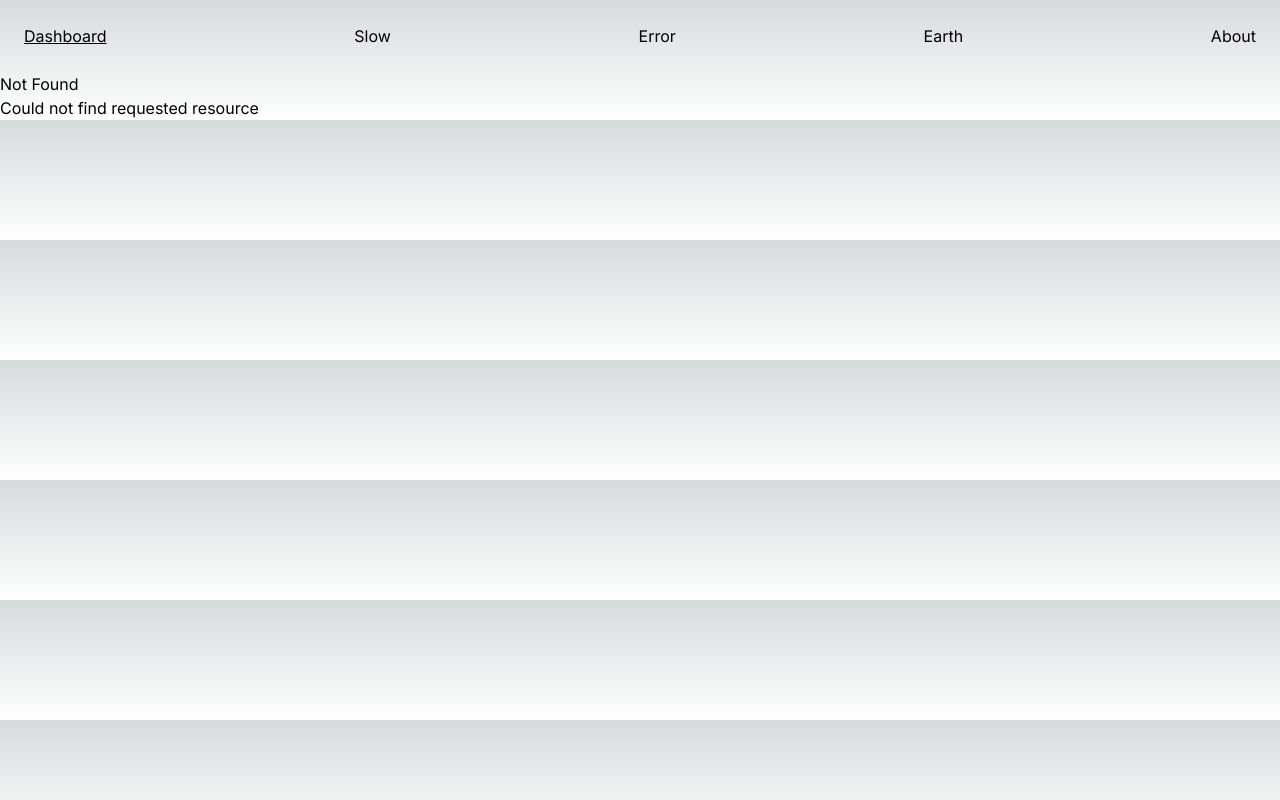
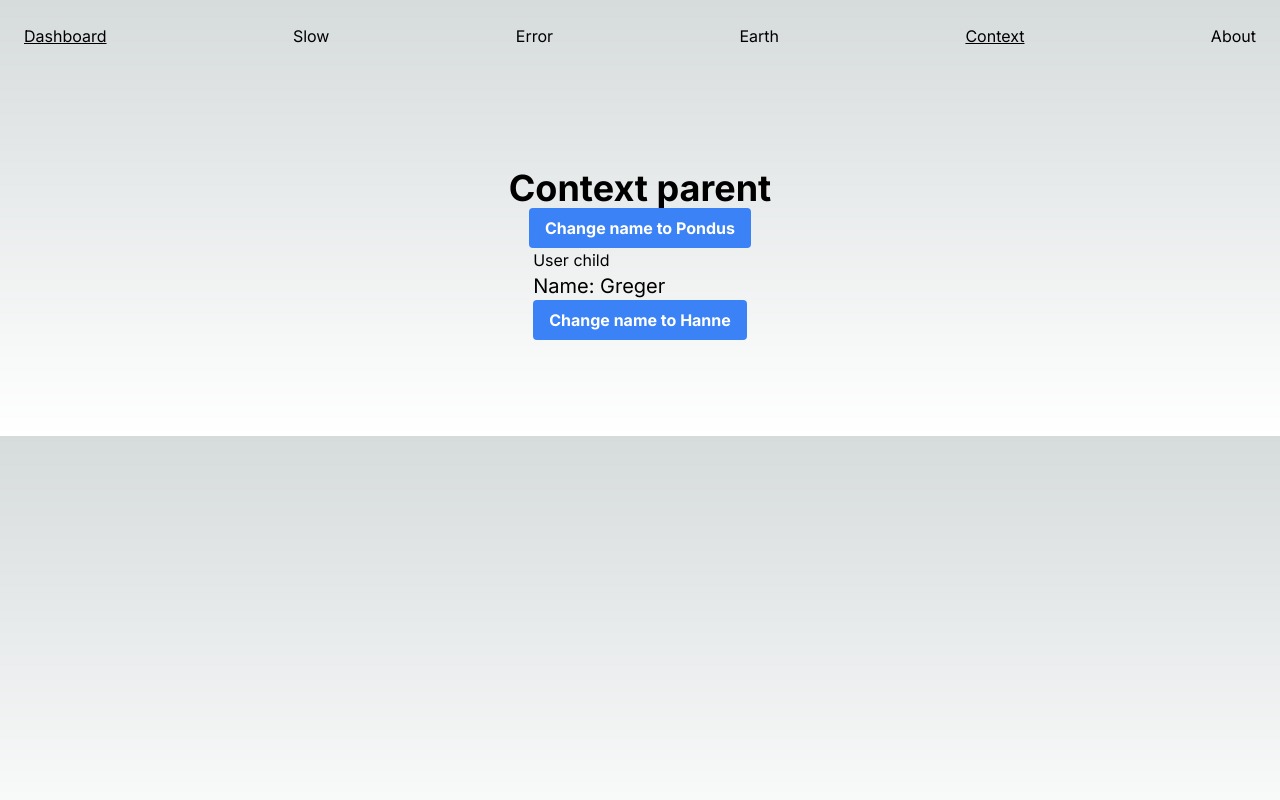
Before and after one commit to JGH153/next-13-demo-project, a Next.js app: page /context in a window 1280 px wide. Before the commit this address had no page. Built offline with nearby package versions, Linux system fonts and the light colour scheme.

Commit message:
added  context

```diff
--- /dev/null
+++ b/app/context/User.tsx
@@ -0,0 +1,23 @@
+"use client";
+
+import { useNameContext } from "@/utils/context/name-provider";
+
+export const User = () => {
+  const nameContext = useNameContext();
+
+  const changeName = () => {
+    nameContext.updateName("Hanne");
+  };
+  return (
+    <div>
+      <h1>User child</h1>
+      <p className="text-xl">Name: {nameContext.name}</p>
+      <button
+        className="bg-blue-500 hover:bg-blue-700 text-white font-bold py-2 px-4 rounded"
+        onClick={() => changeName()}
+      >
+        Change name to Hanne
+      </button>
+    </div>
+  );
+};
--- /dev/null
+++ b/app/context/page.tsx
@@ -0,0 +1,25 @@
+"use client";
+import { useNameContext } from "@/utils/context/name-provider";
+import { User } from "./User";
+
+// never ever mark a client component as async
+export default function Context() {
+  const nameContext = useNameContext();
+
+  const changeName = () => {
+    nameContext.updateName("Pondus");
+  };
+
+  return (
+    <main className="flex flex-col items-center justify-between p-24">
+      <h1 className="text-4xl font-bold">Context parent</h1>
+      <button
+        className="bg-blue-500 hover:bg-blue-700 text-white font-bold py-2 px-4 rounded"
+        onClick={() => changeName()}
+      >
+        Change name to Pondus
+      </button>
+      <User />
+    </main>
+  );
+}
--- a/app/layout.tsx
+++ b/app/layout.tsx
@@ -1,6 +1,7 @@
 import "./globals.css";
 import { Inter } from "next/font/google";
 import { Navigation } from "./navigation";
+import NameProvider from "@/utils/context/name-provider";
 
 const inter = Inter({ subsets: ["latin"] });
 
@@ -17,8 +18,10 @@ export default function RootLayout({
   return (
     <html lang="en">
       <body className={inter.className}>
-        <Navigation />
-        {children}
+        <NameProvider>
+          <Navigation />
+          {children}
+        </NameProvider>
       </body>
     </html>
   );
--- a/app/navigation.tsx
+++ b/app/navigation.tsx
@@ -13,6 +13,7 @@ const links: NavLink[] = [
   { href: "/slow", label: "Slow" },
   { href: "/error", label: "Error" },
   { href: "/earth", label: "Earth" },
+  { href: "/context", label: "Context" },
   { href: "/about", label: "About" },
 ];
 
--- a/package.json
+++ b/package.json
@@ -15,7 +15,7 @@
     "autoprefixer": "10.4.14",
     "eslint": "8.41.0",
     "eslint-config-next": "13.4.4",
-    "next": "13.4.4",
+    "next": "13.4.6",
     "postcss": "8.4.24",
     "react": "18.2.0",
     "react-dom": "18.2.0",
--- /dev/null
+++ b/utils/context/name-provider.tsx
@@ -0,0 +1,35 @@
+"use client";
+
+import { createContext, useContext, useState } from "react";
+
+interface NameContext {
+  name: string;
+  updateName: (name: string) => void;
+}
+
+const NameContext = createContext<NameContext>({
+  name: "Greger",
+  updateName: () => {},
+});
+
+export const useNameContext = () => {
+  const context = useContext(NameContext);
+  if (!context) {
+    throw new Error("useNameContext must be used within a NameProvider");
+  }
+  return context;
+}
+
+export default function NameProvider({ children }: any) {
+  const [name, setName] = useState("Greger");
+
+  const updateName = (name: string) => {
+    setName(name);
+  };
+
+  return (
+    <NameContext.Provider value={{ name, updateName }}>
+      {children}
+    </NameContext.Provider>
+  );
+}
```
Also changed, not shown: 1 other file (tests, documents, lock files or other folders).
